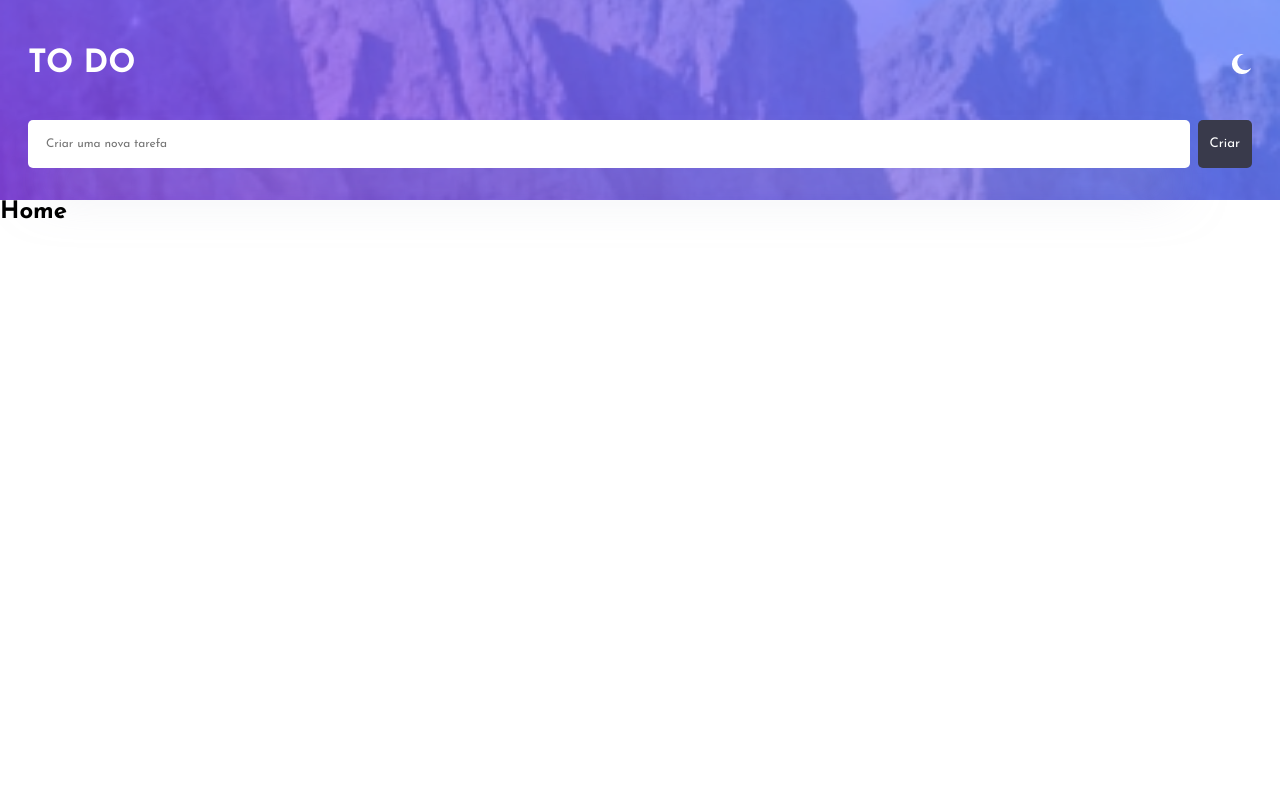
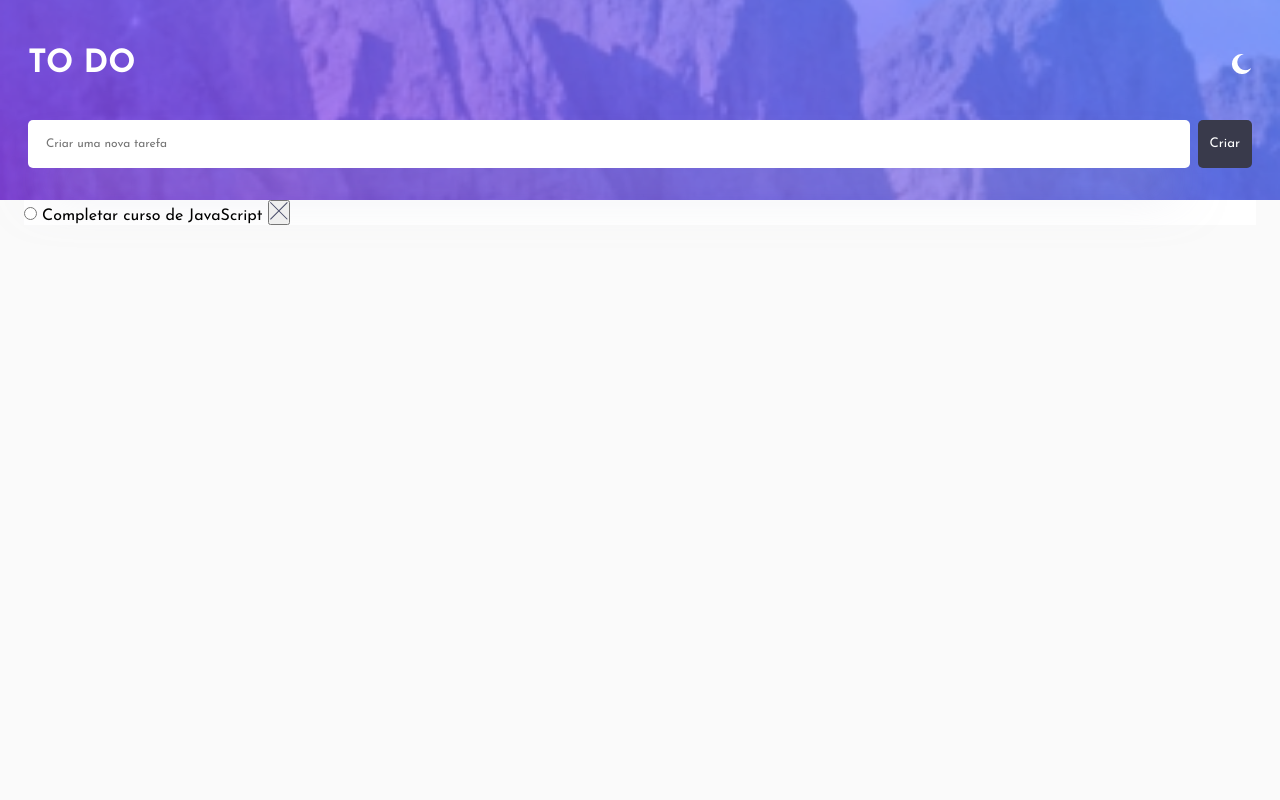
Before and after one commit to MattiasDoCss/todo-app, a Node server app: page / in a window 1280 px wide. Run offline with Node 20, Linux system fonts and the light colour scheme; some libraries are stand-ins or nearby versions.

Commit message:
adição da imagem do X e início da estilização do main

```diff
--- a/public/css/styles.css
+++ b/public/css/styles.css
@@ -10,6 +10,8 @@
     --input-box-shadow: rgba(194, 195, 214, 0.50);
     --input-color: #494C66;
     --button-color: #393A4B;
+    --bg-main: #FAFAFA;
+    --bg-tarefas: #FFF;
 }
 
 header {
@@ -58,3 +60,13 @@ header form button {
     background: var(--button-color);
     color: #FFF;
 }
+
+main {
+    background: var(--bg-main);
+    min-height: calc(100vh - 12.5rem);
+    padding-inline: 1.5rem
+}
+
+.tarefas {
+    background: var(--bg-tarefas);
+}
--- a/views/home.handlebars
+++ b/views/home.handlebars
@@ -1 +1,14 @@
-<h2>Home</h2>
+<main>
+    <section class="tarefas">
+        <div class="tarefa">
+            <form action="">
+                <input type="radio" id="tarefa-1">
+                <label for="tarefa-1">Completar curso de JavaScript</label>
+
+                <button>
+                    <img src="/imagens/X-icon.png" alt="ícone de X para excluir uma tarefa">
+                </button>
+            </form>
+        </div>
+    </section>
+</main>
```
Also changed, not shown: public/imagens/X-icon.png (added).
